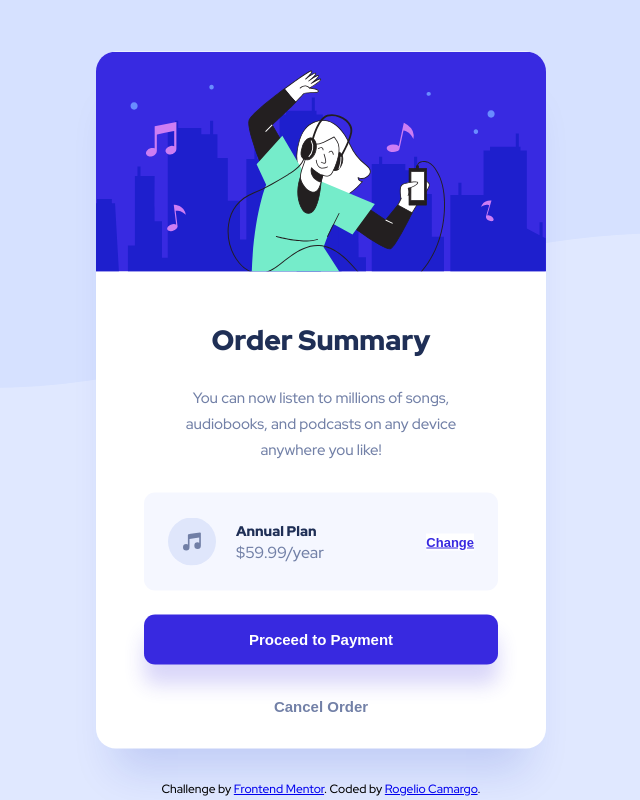
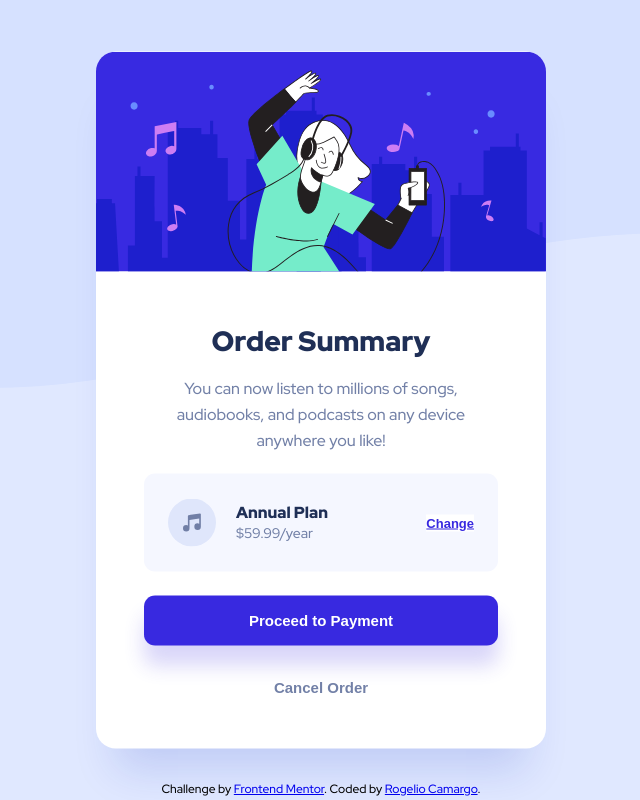
Before and after one commit to RogelioCamargo/order-summary-component, a plain HTML site: page index.html in a window 1280 px wide. Shown: the whole page, without its empty margins (319-959 px from the left). Drawn offline with Linux system fonts and the light colour scheme.

Commit message:
Update typography

```diff
--- a/styles.css
+++ b/styles.css
@@ -21,7 +21,6 @@ html {
 
 body {
   font-family: "Red Hat Display", sans-serif;
-  font-size: 1.4rem;
   background-color: var(--pale-blue-color);
   min-height: 100vh;
 }
@@ -34,6 +33,7 @@ body {
 
 .order {
   width: 32.7rem;
+  font-size: 1.4rem;
   height: 56.7rem;
   background-color: var(--white-color);
   color: var(--desaturated-blue-color);
@@ -150,7 +150,6 @@ body {
 
 @media only screen and (min-width: 768px) {
   body {
-    font-size: 1.6rem;
     line-height: 2.1rem;
   }
 
@@ -173,8 +172,8 @@ body {
   }
 
   .order__description {
+    font-size: 1.6rem;
     line-height: 2.6rem;
-    padding: 1rem;
     margin: 1.6rem 0 2rem 0;
   }
 
@@ -184,6 +183,14 @@ body {
     padding: 2.4rem;
   }
 
+  .plan__title {
+    font-size: 1.6rem;
+  }
+
+  .plan__description {
+    font-size: 1.6rem;
+  }
+
   .button--ghost {
     margin-top: 3.2rem;
   }
```
